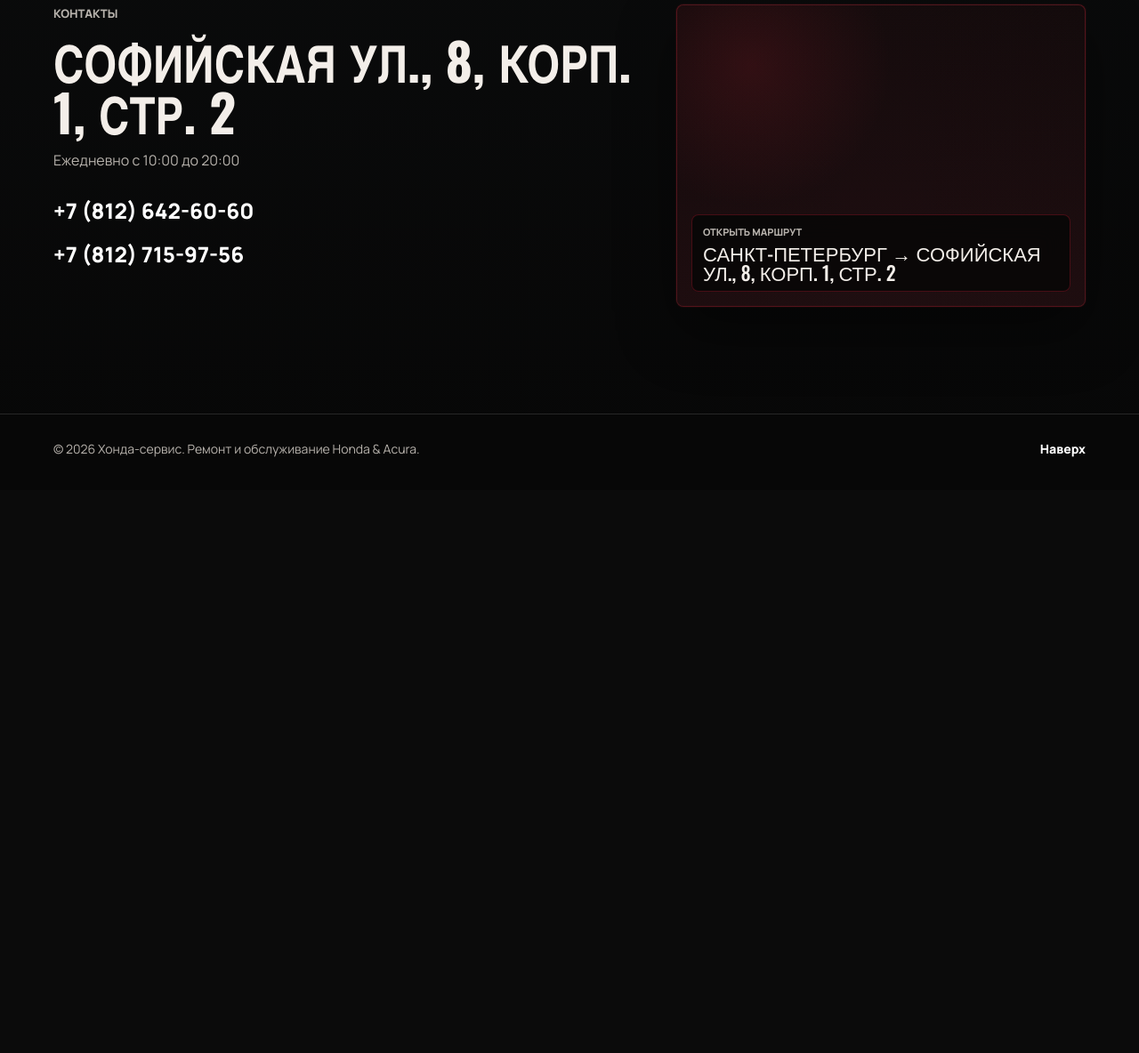
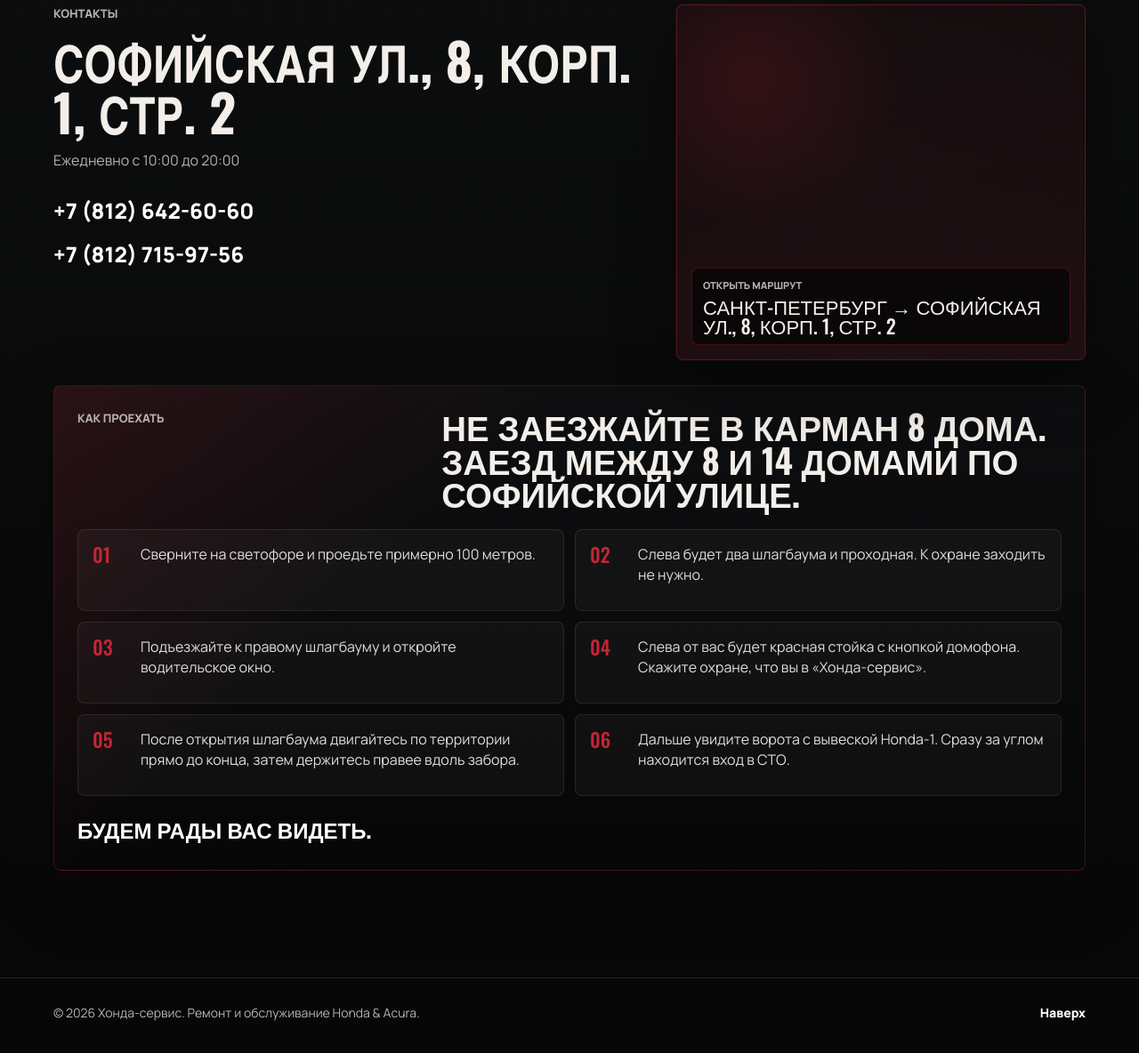
Before and after one commit to Petrbrok/hondaservice, a PHP site: page / in a window 1280 px wide. Shown: the part 3860-5044 px from the top of the page at 89% size. Before the commit the page ends 4374 px from the top, so only its background shows below. Run offline with PHP 8.4, Linux system fonts and the light colour scheme; data that the repository does not hold is empty.

Commit message:
Add route guide to contacts

```diff
--- a/index.php
+++ b/index.php
@@ -19,7 +19,7 @@ $heroImage = $state['hero_image'];
     <link rel="preconnect" href="https://fonts.googleapis.com">
     <link rel="preconnect" href="https://fonts.gstatic.com" crossorigin>
     <link href="https://fonts.googleapis.com/css2?family=Manrope:wght@400;500;700;800&family=Oswald:wght@500;600;700&display=swap" rel="stylesheet">
-    <link rel="stylesheet" href="styles.css?v=15">
+    <link rel="stylesheet" href="styles.css?v=16">
   </head>
   <body>
     <header class="site-header" data-header>
@@ -230,12 +230,27 @@ $heroImage = $state['hero_image'];
             </div>
           </div>
           <div class="map-frame" aria-label="Карта сервиса">
-            <script type="text/javascript" charset="utf-8" async src="https://api-maps.yandex.ru/services/constructor/1.0/js/?um=constructor%3Af1b503e983cde8031f4df8e3cabe21ce71ffd93f7b3863742a39ead4f91837bc&amp;width=100%25&amp;height=340&amp;lang=ru_RU&amp;scroll=true"></script>
+            <script type="text/javascript" charset="utf-8" async src="https://api-maps.yandex.ru/services/constructor/1.0/js/?um=constructor%3Af1b503e983cde8031f4df8e3cabe21ce71ffd93f7b3863742a39ead4f91837bc&amp;width=100%25&amp;height=400&amp;lang=ru_RU&amp;scroll=true"></script>
             <div class="map-overlay">
               <span>Открыть маршрут</span>
               <a href="<?= hs_e($settings['route_url']) ?>" target="_blank" rel="noreferrer">Санкт-Петербург → <?= hs_e($settings['address_short']) ?></a>
             </div>
           </div>
+        </div>
+        <div class="container route-guide" aria-label="Как проехать в Хонда-сервис">
+          <div class="route-guide__head">
+            <p class="eyebrow">Как проехать</p>
+            <h3>Не заезжайте в карман 8 дома. Заезд между 8 и 14 домами по Софийской улице.</h3>
+          </div>
+          <ol class="route-guide__steps">
+            <li><span>01</span><p>Сверните на светофоре и проедьте примерно 100 метров.</p></li>
+            <li><span>02</span><p>Слева будет два шлагбаума и проходная. К охране заходить не нужно.</p></li>
+            <li><span>03</span><p>Подъезжайте к правому шлагбауму и откройте водительское окно.</p></li>
+            <li><span>04</span><p>Слева от вас будет красная стойка с кнопкой домофона. Скажите охране, что вы в «Хонда-сервис».</p></li>
+            <li><span>05</span><p>После открытия шлагбаума двигайтесь по территории прямо до конца, затем держитесь правее вдоль забора.</p></li>
+            <li><span>06</span><p>Дальше увидите ворота с вывеской Honda-1. Сразу за углом находится вход в СТО.</p></li>
+          </ol>
+          <strong>Будем рады вас видеть.</strong>
         </div>
       </section>
     </main>
--- a/styles.css
+++ b/styles.css
@@ -856,7 +856,7 @@ textarea:focus {
 
 .map-frame {
   position: relative;
-  min-height: 340px;
+  min-height: 400px;
   overflow: hidden;
   background: #080808;
 }
@@ -864,7 +864,7 @@ textarea:focus {
 .map-frame iframe {
   display: block;
   width: 100%;
-  height: 340px;
+  height: 400px;
   border: 0;
   background: #080808;
 }
@@ -910,6 +910,76 @@ textarea:focus {
   line-height: 1;
   text-transform: uppercase;
   overflow-wrap: anywhere;
+}
+
+.route-guide {
+  margin-top: 28px;
+  padding: 26px;
+  border: 1px solid rgba(143, 23, 39, .46);
+  border-radius: 8px;
+  background:
+    linear-gradient(135deg, rgba(195, 38, 53, .16), transparent 34%),
+    linear-gradient(180deg, rgba(14, 15, 17, .94), rgba(7, 7, 7, .9));
+  box-shadow: 0 24px 80px rgba(0, 0, 0, .24);
+}
+
+.route-guide__head {
+  display: grid;
+  grid-template-columns: minmax(180px, .55fr) 1fr;
+  gap: 26px;
+  align-items: start;
+  margin-bottom: 22px;
+}
+
+.route-guide h3 {
+  margin: 0;
+  font-family: "Oswald", sans-serif;
+  font-size: clamp(26px, 3vw, 42px);
+  line-height: .98;
+  text-transform: uppercase;
+}
+
+.route-guide__steps {
+  display: grid;
+  grid-template-columns: repeat(2, minmax(0, 1fr));
+  gap: 12px;
+  margin: 0;
+  padding: 0;
+  list-style: none;
+}
+
+.route-guide__steps li {
+  display: grid;
+  grid-template-columns: 42px 1fr;
+  gap: 12px;
+  min-height: 92px;
+  padding: 16px;
+  border: 1px solid rgba(255, 255, 255, .09);
+  border-radius: 8px;
+  background: rgba(255, 255, 255, .035);
+}
+
+.route-guide__steps span {
+  color: var(--red);
+  font-family: "Oswald", sans-serif;
+  font-size: 22px;
+  line-height: 1;
+}
+
+.route-guide__steps p {
+  margin: 0;
+  color: rgba(255, 255, 255, .86);
+  font-size: 16px;
+  line-height: 1.45;
+}
+
+.route-guide > strong {
+  display: block;
+  margin-top: 18px;
+  color: #fff;
+  font-family: "Oswald", sans-serif;
+  font-size: 24px;
+  text-transform: uppercase;
 }
 
 .mobile-cta {
@@ -1049,6 +1119,11 @@ textarea:focus {
   .contacts-grid {
     grid-template-columns: 1fr;
     gap: 28px;
+  }
+
+  .route-guide__head,
+  .route-guide__steps {
+    grid-template-columns: 1fr;
   }
 
   .hero-panel {
@@ -1296,7 +1371,29 @@ textarea:focus {
   }
 
   .map-overlay a {
-    font-size: 24px;
+    font-size: 19px;
+  }
+
+  .route-guide {
+    padding: 18px;
+  }
+
+  .route-guide h3 {
+    font-size: 28px;
+  }
+
+  .route-guide__steps li {
+    grid-template-columns: 34px 1fr;
+    min-height: auto;
+    padding: 14px;
+  }
+
+  .route-guide__steps p {
+    font-size: 15px;
+  }
+
+  .route-guide > strong {
+    font-size: 20px;
   }
 
   .contacts {
```
Also changed, not shown: index.html (+17 -2 lines).
